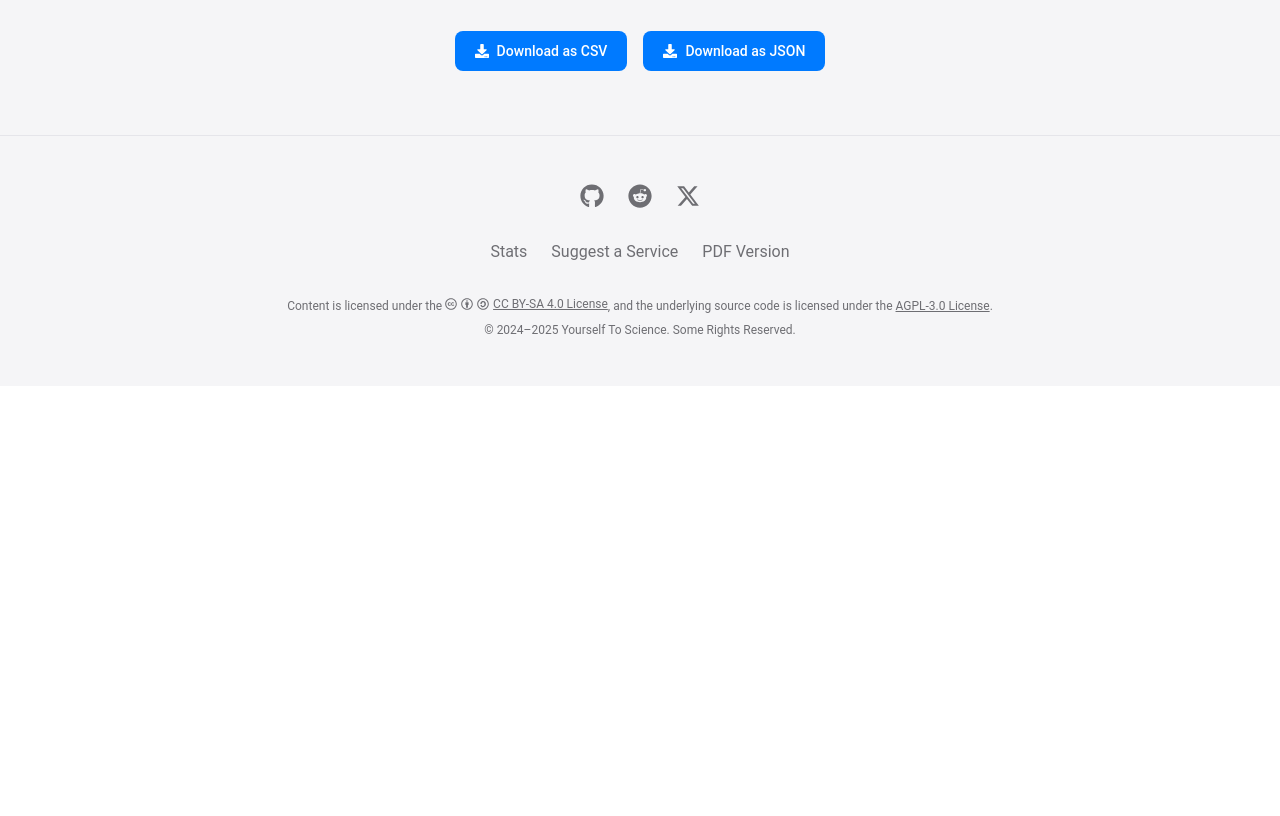
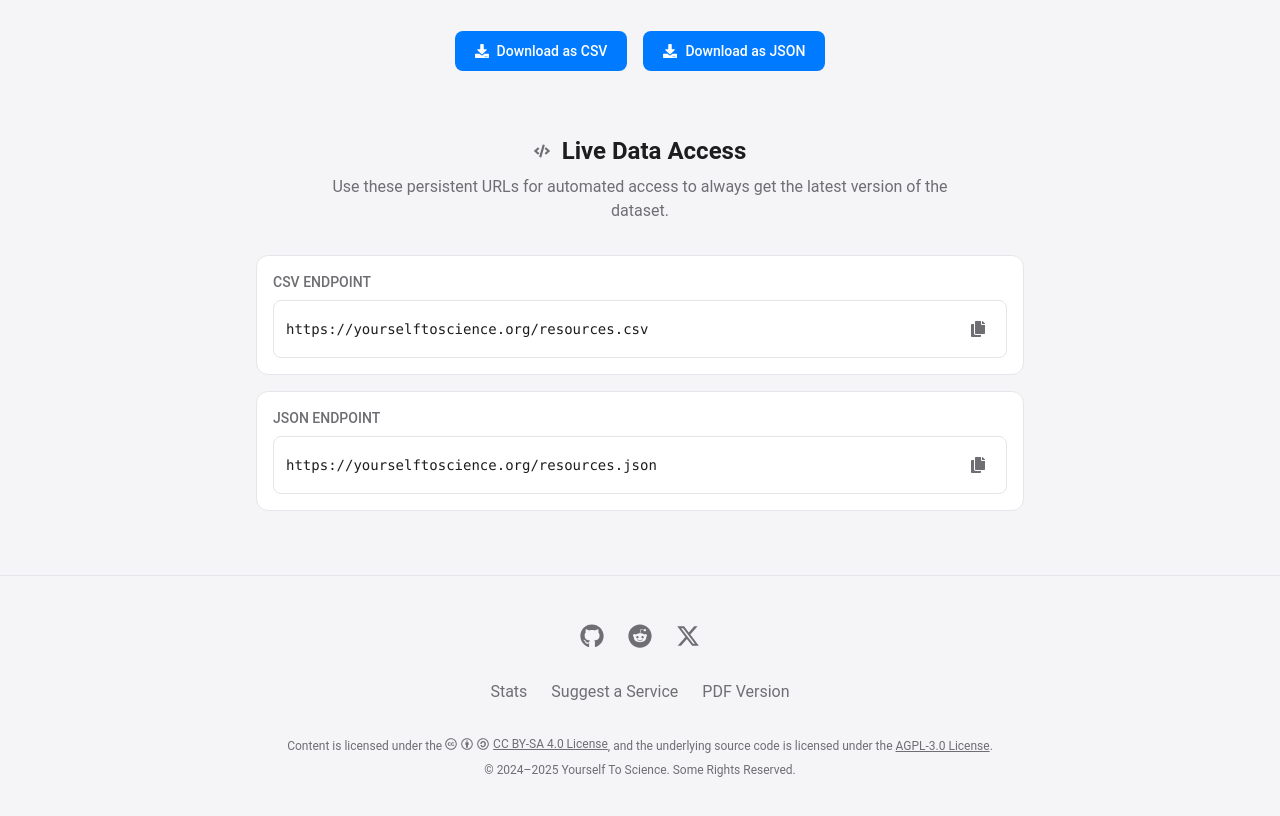
Before and after one commit to yourselftoscience/yourselftoscience.org, a Next.js app: page /stats in a window 1280 px wide. Shown: the part 1360-2176 px from the top of the page. Before the commit the page ends 1746 px from the top, so only its background shows below. Built offline with nearby package versions, Linux system fonts and the light colour scheme.

Commit message:
feat: add live data access section to stats page with persistent CSV and JSON endpoints for automated access

```diff
--- a/src/app/stats/page.js
+++ b/src/app/stats/page.js
@@ -5,7 +5,7 @@ import { resources, EU_COUNTRIES } from '@/data/resources';
 import { motion, useScroll, AnimatePresence } from 'framer-motion';
 import Header from '@/components/Header';
 import Footer from '@/components/Footer';
-import { FaGlobe, FaDatabase, FaMoneyBillWave, FaChartBar, FaChevronDown, FaDownload } from 'react-icons/fa';
+import { FaGlobe, FaDatabase, FaMoneyBillWave, FaChartBar, FaChevronDown, FaDownload, FaCode, FaCopy, FaCheck } from 'react-icons/fa';
 
 const StatCard = ({ title, value, icon, children }) => (
   <motion.div
@@ -50,6 +50,13 @@ const Bar = ({ label, value, maxValue, index }) => {
 const StatsPage = () => {
   const { scrollY } = useScroll();
   const [isEuExpanded, setIsEuExpanded] = useState(false);
+  const [copiedUrl, setCopiedUrl] = useState(null);
+
+  const handleCopy = (url) => {
+    navigator.clipboard.writeText(url);
+    setCopiedUrl(url);
+    setTimeout(() => setCopiedUrl(null), 2500);
+  };
 
   const stats = React.useMemo(() => {
     const totalResources = resources.length;
@@ -257,6 +264,64 @@ const StatsPage = () => {
                     <span>Download as JSON</span>
                 </a>
             </motion.div>
+
+            <motion.div
+                initial={{ opacity: 0, y: 20 }}
+                whileInView={{ opacity: 1, y: 0 }}
+                viewport={{ once: true }}
+                transition={{ duration: 0.5, delay: 0.3 }}
+                className="mt-16"
+            >
+                <div className="text-center mb-8">
+                    <div className="flex justify-center items-center gap-3">
+                        <FaCode className="text-apple-secondary-text" />
+                        <h3 className="text-2xl font-bold text-apple-primary-text">Live Data Access</h3>
+                    </div>
+                    <p className="text-apple-secondary-text mt-2 max-w-2xl mx-auto">
+                        Use these persistent URLs for automated access to always get the latest version of the dataset.
+                    </p>
+                </div>
+
+                <div className="max-w-3xl mx-auto space-y-4">
+                    {/* CSV Endpoint */}
+                    <div className="bg-apple-card border border-apple-divider rounded-xl p-4">
+                        <p className="text-sm font-medium text-apple-secondary-text mb-2">CSV ENDPOINT</p>
+                        <div className="flex items-center justify-between bg-white p-3 rounded-lg border border-apple-divider">
+                            <code className="text-apple-primary-text text-sm break-all">https://yourselftoscience.org/resources.csv</code>
+                            <button
+                                onClick={() => handleCopy('https://yourselftoscience.org/resources.csv')}
+                                className="p-2 text-apple-secondary-text hover:text-apple-accent transition-colors duration-200"
+                                aria-label="Copy CSV URL"
+                            >
+                                {copiedUrl === 'https://yourselftoscience.org/resources.csv' ? (
+                                    <FaCheck className="text-green-500" />
+                                ) : (
+                                    <FaCopy />
+                                )}
+                            </button>
+                        </div>
+                    </div>
+
+                    {/* JSON Endpoint */}
+                    <div className="bg-apple-card border border-apple-divider rounded-xl p-4">
+                        <p className="text-sm font-medium text-apple-secondary-text mb-2">JSON ENDPOINT</p>
+                        <div className="flex items-center justify-between bg-white p-3 rounded-lg border border-apple-divider">
+                            <code className="text-apple-primary-text text-sm break-all">https://yourselftoscience.org/resources.json</code>
+                            <button
+                                onClick={() => handleCopy('https://yourselftoscience.org/resources.json')}
+                                className="p-2 text-apple-secondary-text hover:text-apple-accent transition-colors duration-200"
+                                aria-label="Copy JSON URL"
+                            >
+                                {copiedUrl === 'https://yourselftoscience.org/resources.json' ? (
+                                    <FaCheck className="text-green-500" />
+                                ) : (
+                                    <FaCopy />
+                                )}
+                            </button>
+                        </div>
+                    </div>
+                </div>
+            </motion.div>
         </main>
         <Footer />
     </div>
```
Also changed, not shown: 1 other file (tests, documents, lock files or other folders).
